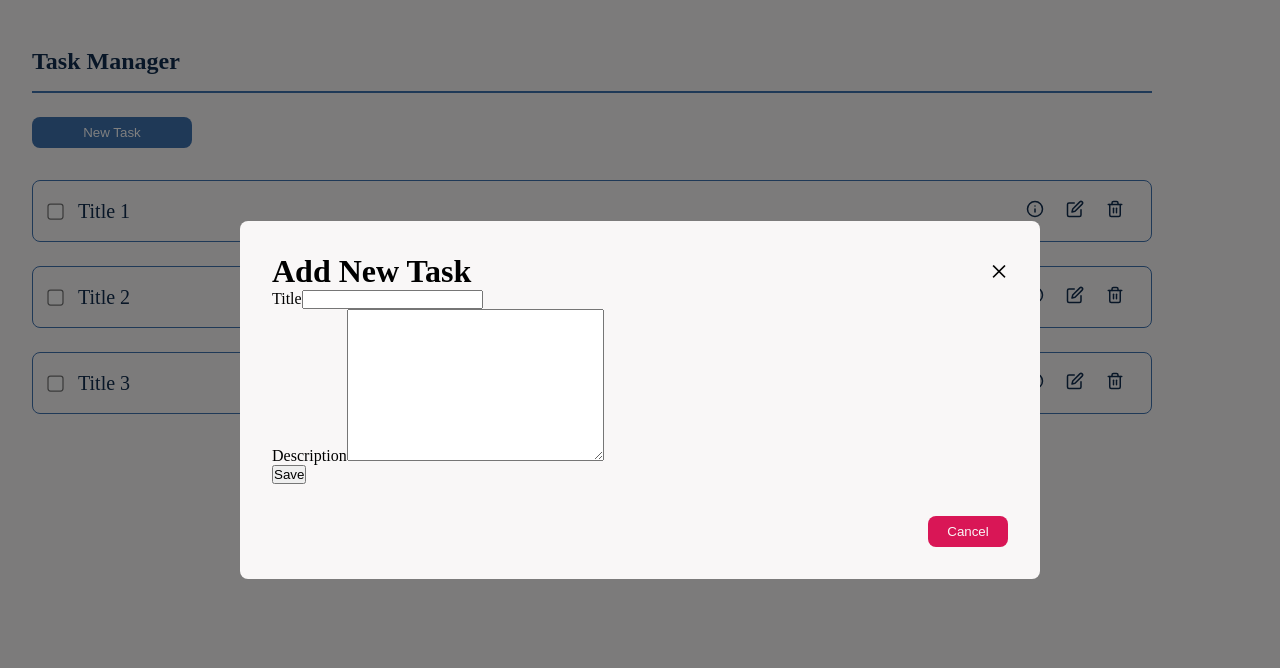
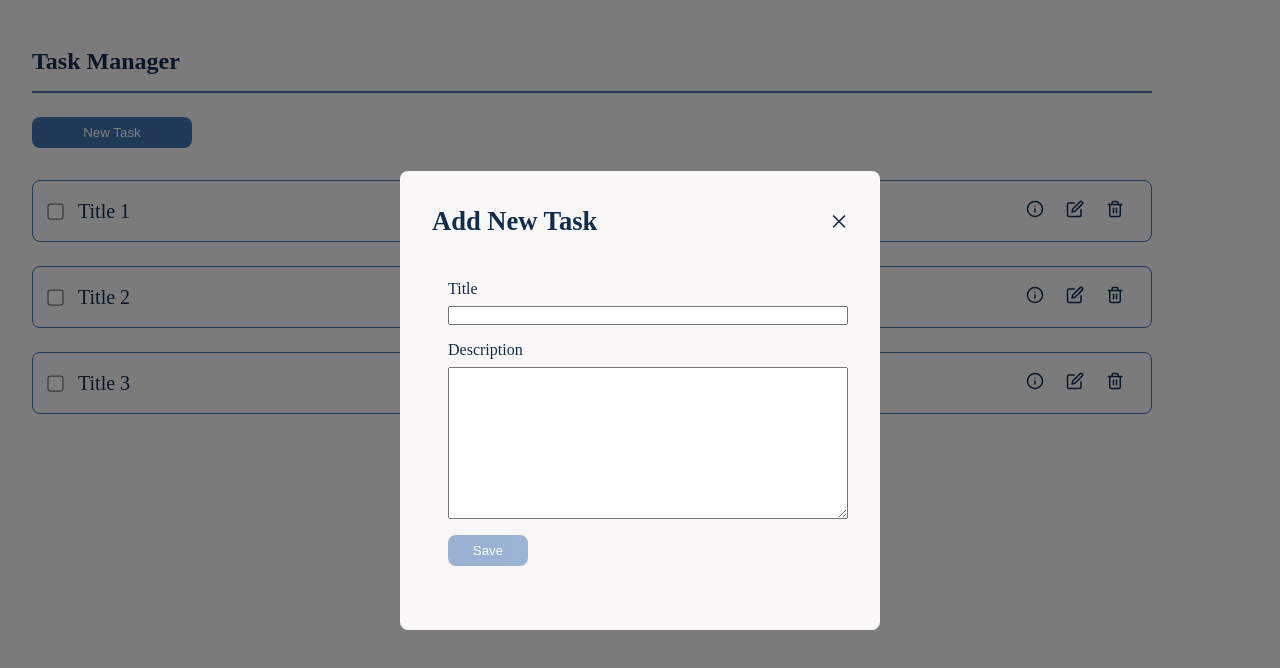
Before and after one commit to sprashanthv-dev/task-manager-prashanth-srinivasan, a React (Vite) app in the folder task-manager/: page / in a window 1280 px wide. Both pictures are taken after a click on the button "New Task". Shown: the top 668 px of the page. Built offline with nearby package versions, Linux system fonts and the light colour scheme.

Commit message:
feat: Form Styling + validation + error messages

```diff
--- a/task-manager/src/components/AddTask.tsx
+++ b/task-manager/src/components/AddTask.tsx
@@ -21,7 +21,6 @@ const AddTask = ({ close, onSubmit }: AddTaskProps) => {
       titleText="Add New Task"
       buttonText="Save"
       showSave={false}
-      onCancel={() => close()}
       onClose={() => close()}
     >
       <TaskForm onSubmit={(task) => handleFormSubmit(task)} />
--- a/task-manager/src/components/Modal.tsx
+++ b/task-manager/src/components/Modal.tsx
@@ -7,7 +7,6 @@ const Modal = ({
   titleText,
   buttonText,
   showSave,
-  onCancel,
   onClose,
   onComplete,
 }: ModalProps) => {
@@ -17,7 +16,7 @@ const Modal = ({
       {/*Wraps the header, footer and main content */}
       <div className="modal">
         <div className="modal-header">
-          <h4>{titleText}</h4>
+          <h5>{titleText}</h5>
           <p className="close" onClick={() => onClose()}>
             &times;
           </p>
@@ -29,9 +28,6 @@ const Modal = ({
               {buttonText}
             </button>
           )}
-          <button className="btn btn-cancel" onClick={() => onCancel()}>
-            Cancel
-          </button>
         </div>
       </div>
     </div>
--- a/task-manager/src/components/TaskForm.tsx
+++ b/task-manager/src/components/TaskForm.tsx
@@ -3,8 +3,25 @@ import { useState } from "react";
 import { TaskModel } from "../models/TaskModel";
 import { getUUIDv4 } from "../utils/utils";
 
+import "../styles/TaskForm.css";
+
 type TaskFormProps = {
   onSubmit: (task: TaskModel) => void;
+};
+
+const isFormValid = (title: string, description: string) => {
+  const formattedTitle = title.trim();
+  const formattedDescription = description.trim();
+
+  const isDescriptionPresent = formattedDescription.length > 0;
+
+  if (formattedTitle.length === 0 || formattedTitle.length > 30) return false;
+
+  return isDescriptionPresent
+    ? formattedDescription.length < 500
+      ? true
+      : false
+    : true;
 };
 
 // The onSubmit prop is passed from the parent component
@@ -14,9 +31,6 @@ const TaskForm = ({ onSubmit }: TaskFormProps) => {
 
   function handleSubmit(e: React.FormEvent) {
     e.preventDefault();
-
-    //TODO: Validate form fields
-    //TODO: Show error messages when form fields are invalid
 
     const task: TaskModel = {
       id: getUUIDv4(),
@@ -39,12 +53,18 @@ const TaskForm = ({ onSubmit }: TaskFormProps) => {
       <div className="form-row">
         <label htmlFor="title">Title</label>
         <input
+          required
           type="text"
           name="title"
           id="title"
           value={title}
           onChange={(e) => setTitle(e.target.value)}
         />
+        {title.trim().length > 30 && (
+          <span className="error-msg">
+            * Title cannot be greater than 30 characters
+          </span>
+        )}
       </div>
       <div className="form-row">
         <label htmlFor="description">Description</label>
@@ -56,8 +76,13 @@ const TaskForm = ({ onSubmit }: TaskFormProps) => {
           value={description}
           onChange={(e) => setDescription(e.target.value)}
         />
+        {description.trim().length > 500 && (
+          <span className="error-msg">
+            * Description cannot be greater than 500 characters
+          </span>
+        )}
       </div>
-      <button>Save</button>
+      <button disabled={!isFormValid(title, description)}>Save</button>
     </form>
   );
 };
--- a/task-manager/src/styles/Modal.css
+++ b/task-manager/src/styles/Modal.css
@@ -8,13 +8,12 @@
   width: 100%;
   height: 100%;
   background-color: rgba(0, 0, 0, 0.5);
-  /* z-index: 1000; */
 }
 
 .modal {
   background-color: #f9f7f7;
   border-radius: 0.5rem;
-  width: 50rem;
+  width: 30rem;
   padding: 2rem;
 }
 
@@ -32,10 +31,6 @@
   background-color: #3f72af;
 }
 
-.btn-cancel {
-  background-color: #d91656;
-}
-
 .close {
   cursor: pointer;
 }
@@ -43,7 +38,9 @@
 .modal-header {
   display: flex;
   justify-content: space-between;
+  align-items: center;
   font-size: 2rem;
+  color: #112d4e;
 }
 
 .modal-content {
--- /dev/null
+++ b/task-manager/src/styles/TaskForm.css
@@ -0,0 +1,41 @@
+.task-form {
+  margin-top: 2rem;
+  padding: 0.5rem 1rem 0 1rem;
+}
+
+.form-row {
+  display: flex;
+  flex-direction: column;
+  margin-bottom: 1rem;
+}
+
+.form-row label {
+  margin-bottom: 0.5rem;
+  color: #112d4e;
+}
+
+.form-row input,
+.form-row textarea {
+  width: 25rem;
+}
+
+.task-form button {
+  outline: none;
+  border: none;
+  padding: 0.5rem 0;
+  width: 5rem;
+  border-radius: 0.5rem;
+  background-color: #3f72af;
+  color: #fff;
+  cursor: pointer;
+}
+
+.task-form button:disabled {
+  opacity: 0.5;
+}
+
+.task-form .error-msg {
+  margin-top: 0.3rem;
+  font-size: 0.85rem;
+  color: #d91656;
+}
--- a/task-manager/src/types/common.ts
+++ b/task-manager/src/types/common.ts
@@ -28,6 +28,5 @@ export type ModalProps = {
   buttonText: string;
   showSave: boolean;
   onComplete?: () => void;
-  onCancel: () => void;
   onClose: () => void;
 };
```
